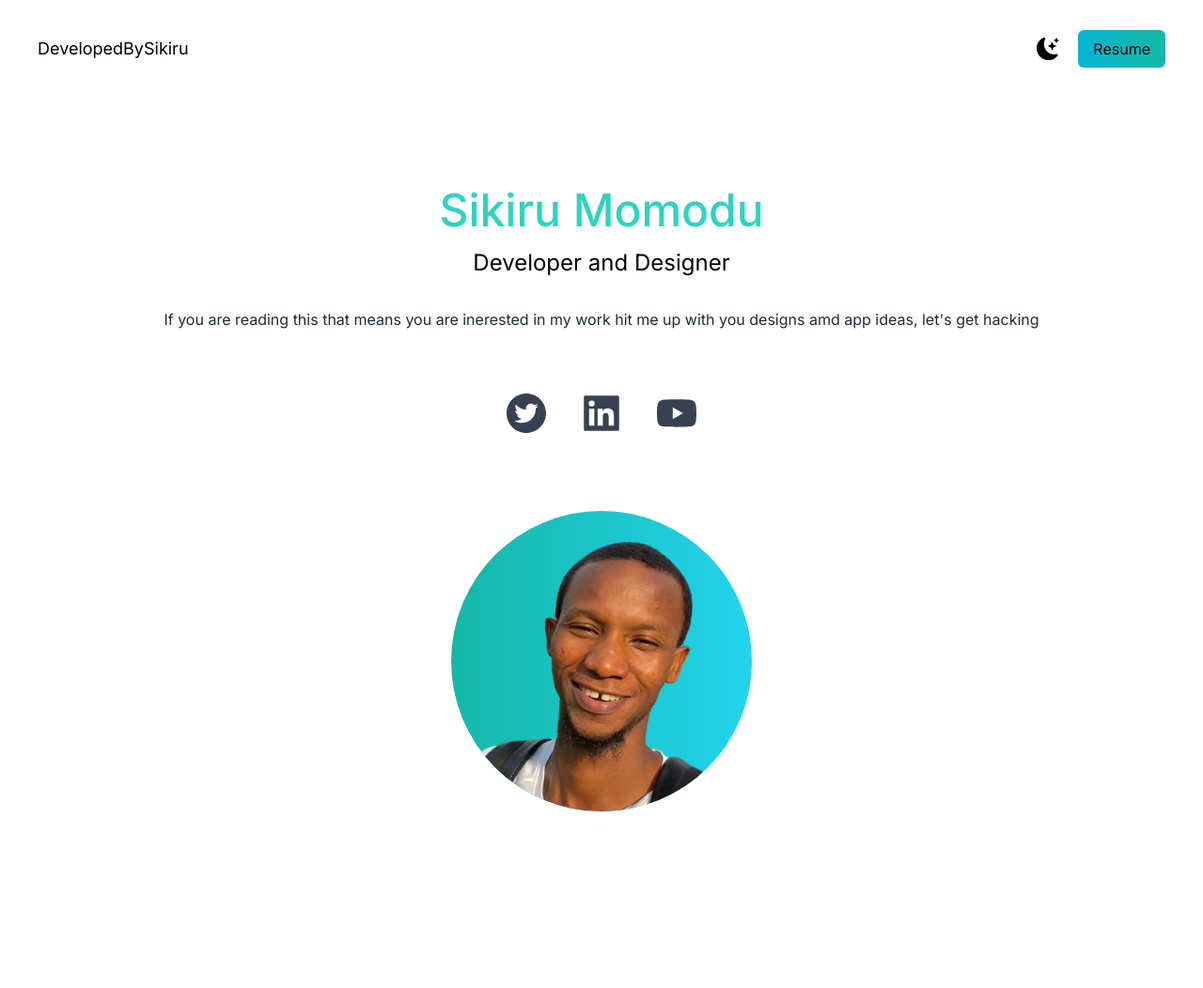
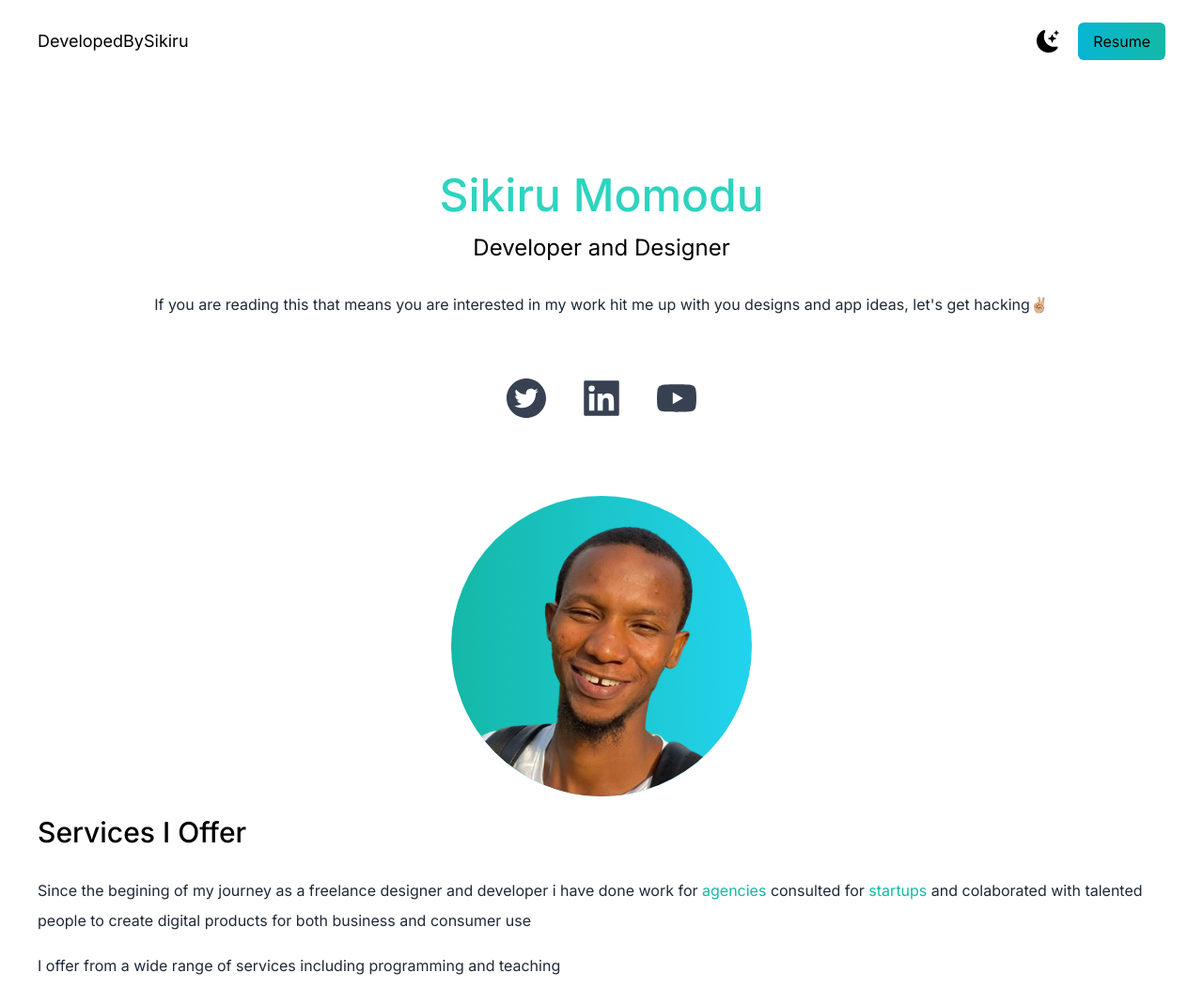
Before and after one commit to sikiru-sikiru/my-portfolio-2024, a Next.js app: page / in a window 1280 px wide. Shown: the whole page at 94% size. Before the commit the page ends 864 px from the top, so only its background shows below. Built offline with nearby package versions, Linux system fonts and the light colour scheme.

Commit message:
added the services i offer

```diff
--- a/app/page.tsx
+++ b/app/page.tsx
@@ -9,7 +9,7 @@ export default function Home() {
 
       <section className='min-h-screen' >
 
-     <nav className='py-8 mb-12 flex justify-between items-center'>
+     <nav className='py-6 mb-12 flex justify-between items-center'>
       <h1 className='text-lg font'>DevelopedBySikiru</h1>
       <ul className='flex items-center'>
         <li className='cursor-pointer text-2xl mr-5'><BsFillMoonStarsFill/></li>
@@ -21,7 +21,7 @@ export default function Home() {
       <div className='text-center p-10'>
         <h2 className='text-5xl py-2 text-teal-400 font-medium'>Sikiru Momodu</h2>
         <h3 className='text-2xl py-2'>Developer and Designer</h3>
-        <p className='text-md py-5 leading-8 text-gray-800'>If you are reading this that means you are inerested in my work hit me up with you designs amd app ideas, let's get hacking</p>
+        <p className='text-md py-5 leading-8 text-gray-800'>If you are reading this that means you are interested in my work hit me up with you designs and app ideas, let's get hacking✌🏼</p>
       </div>
 
       <div className='text-5xl flex justify-center gap-8 text-gray-700'>
@@ -38,7 +38,20 @@ export default function Home() {
       </section>
 
       <section>
+        <div>
+          <h3 className='text-3xl py-5 font-medium'>Services I Offer</h3>
+          <p className='text-md py-2 leading-8 text-gray-800'>Since the begining of my journey as a freelance designer and developer i have done work for <span className='text-teal-500'> agencies </span>
+           consulted for <span className='text-teal-500'>startups</span> and colaborated with talented people to create digital products for both business and consumer use</p>
 
+          <p className='text-md py-2 leading-8 text-gray-800'>I offer from a wide range of services including programming and teaching </p>
+
+        </div>
+
+        <div>
+          <div>
+
+          </div>
+        </div>
       </section>
 
     </main>
```
